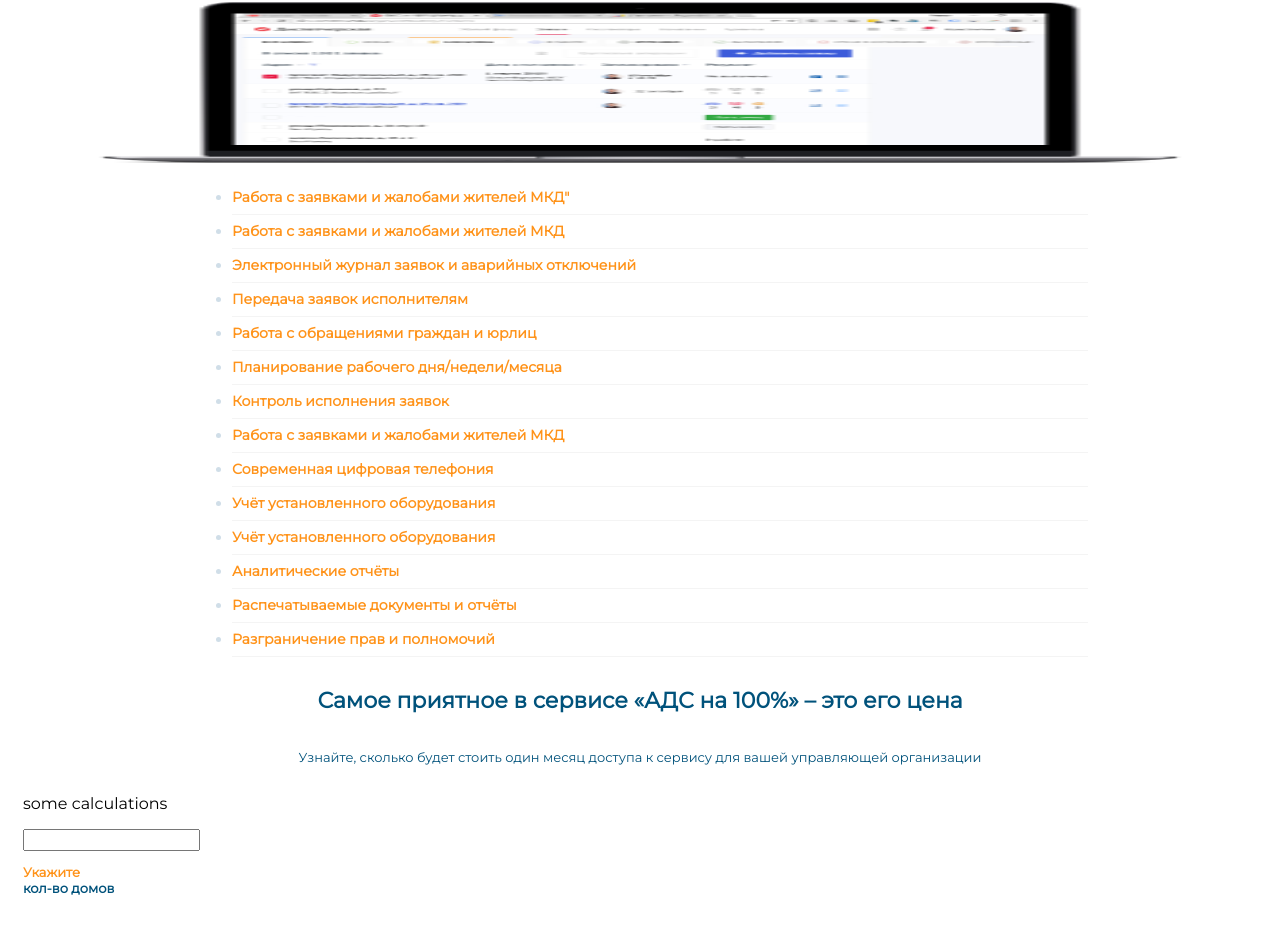
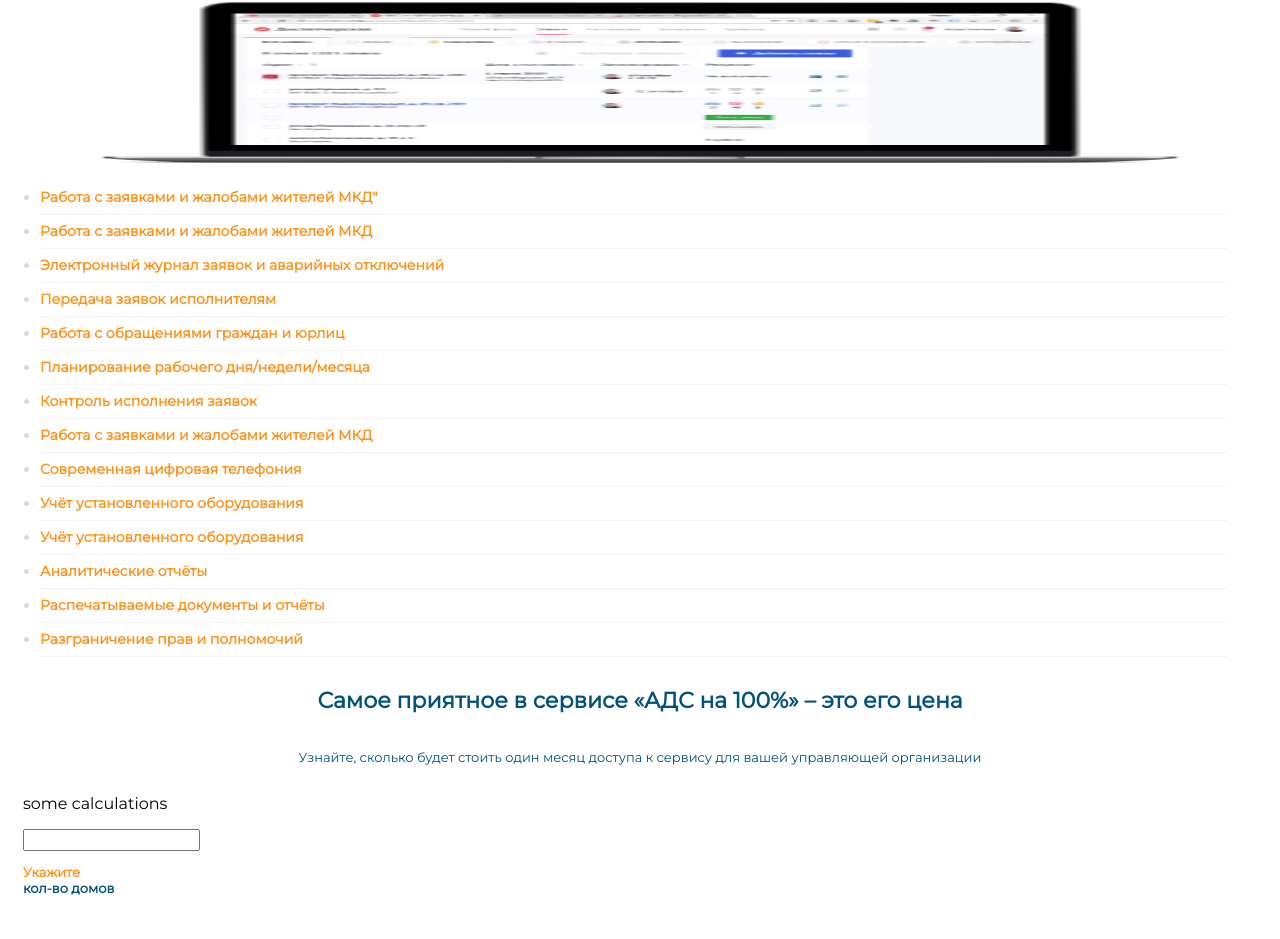
Before and after one commit to 4e6ypaH/RosKvartalNewLanding, a plain HTML site: page index.html in a window 1280 px wide. Shown: the part 1904-2843 px from the top of the page. Drawn offline with Linux system fonts and the light colour scheme.

Commit message:
list margin fix

```diff
--- a/css/main.css
+++ b/css/main.css
@@ -164,7 +164,7 @@ h4 {
 }
 
 .abilities_list {
-	margin:0 15%;
+	margin:0 53px 0 0;
 }
 .abilities_list li {
 	color:#D0DEE8;
```
